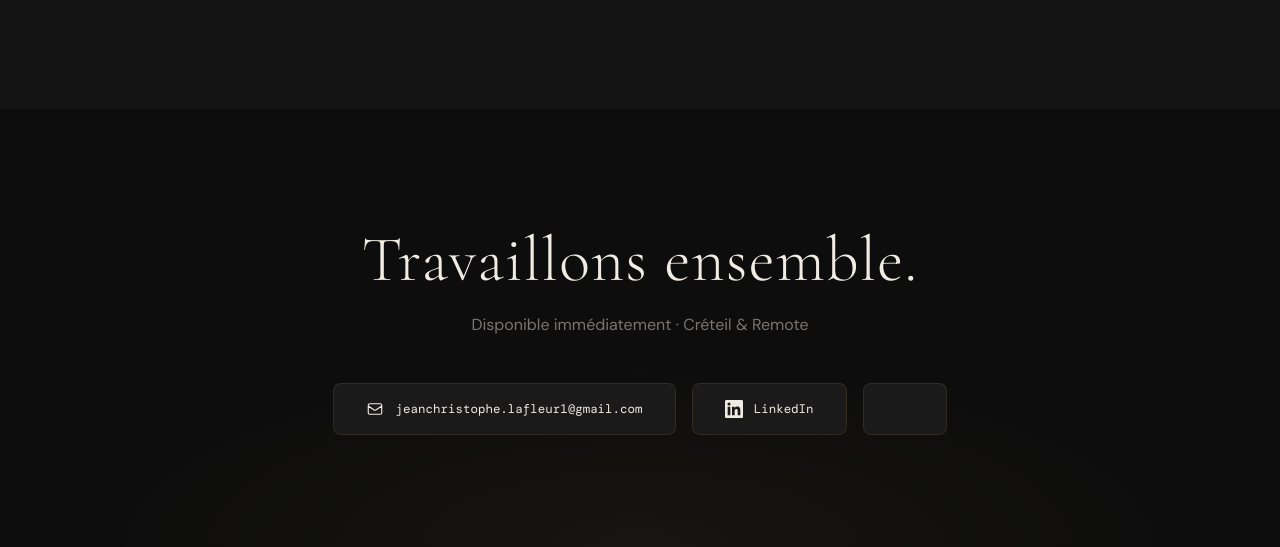
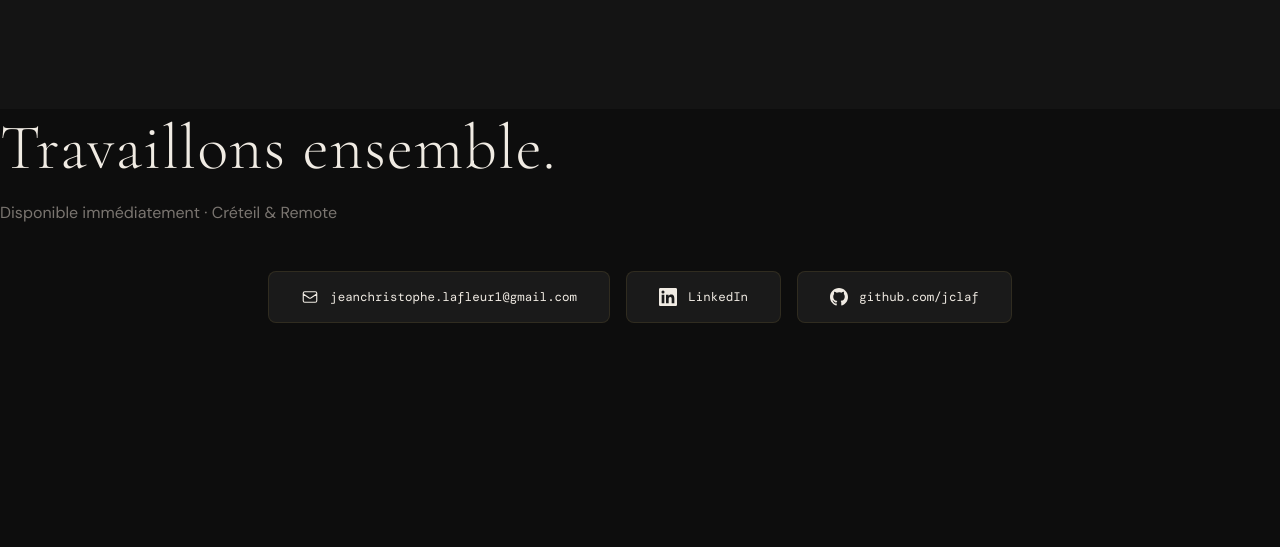
Before and after one commit to jclaf/jclaf.github.io, a plain HTML site: page index.html in a window 1280 px wide. Shown: the part 11042-11589 px from the top of the page. After the commit the page ends 11365 px from the top, so only its background shows below. Drawn offline with nearby package versions, Linux system fonts and the light colour scheme.

Commit message:
Fix contact section and update GitHub link

```diff
--- a/index.html
+++ b/index.html
@@ -2133,8 +2133,7 @@
 </section>
 
 <!-- CONTACT -->
-<section id="contact">
-  <div class="contact-title reveal">Travaillons ensemble.</div>
+<div class="contact-title reveal">Travaillons ensemble.</div>
   <p class="contact-sub reveal">Disponible immédiatement · Créteil & Remote</p>
 
   <div class="contact-links reveal">
@@ -2147,4 +2146,6 @@
       LinkedIn
     </a>
     <a href="https://github.com/jclaf" target="_blank" class="contact-link">
-      <svg fill="currentColor" viewBox="0 0 24 24"><path d="M12 0C5.374 0 0 5.373 0 12c0 5.302 3.438 9.8 8.207 11.387.599.111.793-.261.793-.577v-2.234c-3.338.726-4.033-1.416-4.033-1.416-.546-1.387-1.333-1.756-1.333-1.756-1.089-.745.083-.729.083-.729 1.205.084 1.839 1.237 1.839 1.237 1.07 1.834 2.807 1.304 3.492.997.107-.775.418-1.305.762-1.604-2.665-.305-5.467-1.334-5.467-5.931 0-1.311.469-2.381 1.236-3.221-.124-.303-.535-1.524.117-3.176 0 0 1.008-.322 3.301 1.23A11.509 11.509 0 0112 5.803c1.02.005 2.047.138 3.006.404 2.291-1.552 3.297-1.23 3.297-1.23.653 1.653.242 2.874.118 3.176.77.84 1.235 1.911 1.235 3.221 0 4.609-2.807 5.624-5.479 5.921.43.372.823 1.102.823 2.222v3.293c0 .319.192.694.801.576C20.566 21.797 24 17.3 24 12c0-6.627-5.373-12-12-
+      <svg fill="currentColor" viewBox="0 0 24 24"><path d="M12 0C5.374 0 0 5.373 0 12c0 5.302 3.438 9.8 8.207 11.387.599.111.793-.261.793-.577v-2.234c-3.338.726-4.033-1.416-4.033-1.416-.546-1.387-1.333-1.756-1.333-1.756-1.089-.745.083-.729.083-.729 1.205.084 1.839 1.237 1.839 1.237 1.07 1.834 2.807 1.304 3.492.997.107-.775.418-1.305.762-1.604-2.665-.305-5.467-1.334-5.467-5.931 0-1.311.469-2.381 1.236-3.221-.124-.303-.535-1.524.117-3.176 0 0 1.008-.322 3.301 1.23A11.509 11.509 0 0112 5.803c1.02.005 2.047.138 3.006.404 2.291-1.552 3.297-1.23 3.297-1.23.653 1.653.242 2.874.118 3.176.77.84 1.235 1.911 1.235 3.221 0 4.609-2.807 5.624-5.479 5.921.43.372.823 1.102.823 2.222v3.293c0 .319.192.694.801.576C20.566 21.797 24 17.3 24 12c0-6.627-5.373-12-12-12z"/></svg>
+      github.com/jclaf
+    </a>
```
